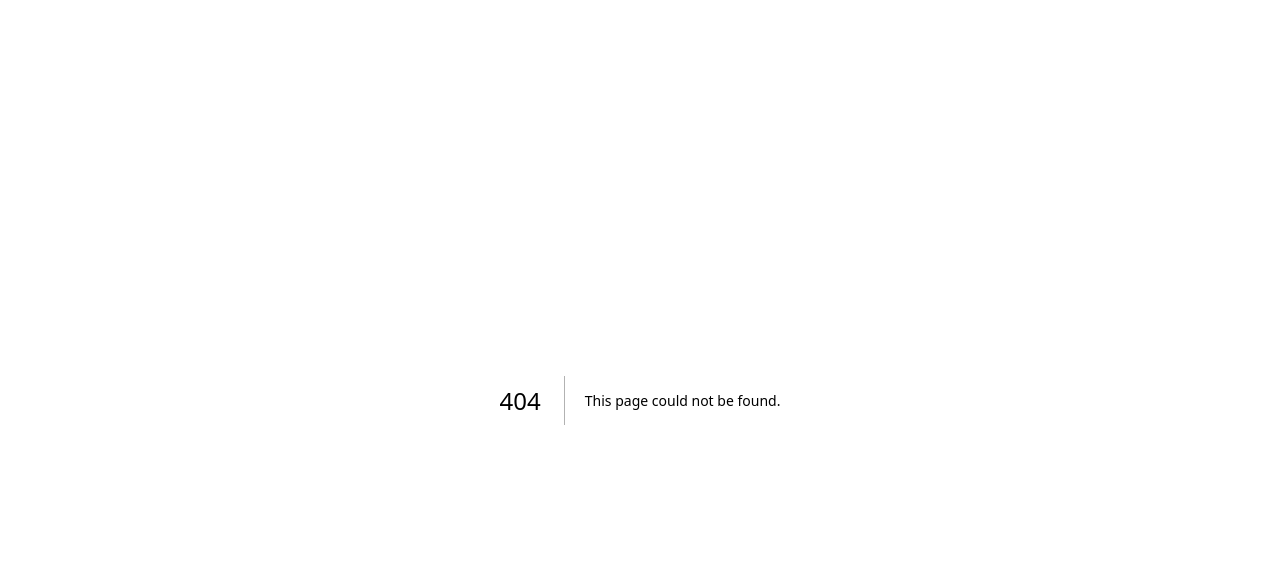
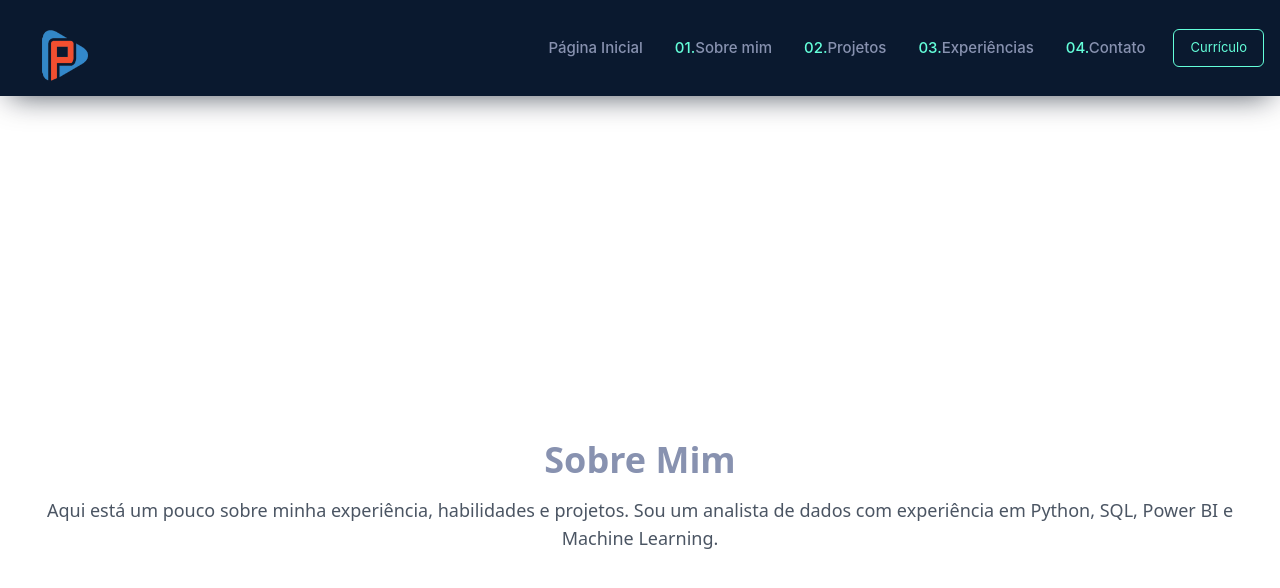
Before and after one commit to pedrosteinmuller/Portfolio2.0, a Next.js app in the folder portfolio_pedrostein/: page /about in a window 1280 px wide. Before the commit this address had no page. Shown: the top 588 px of the page. Built offline with nearby package versions, Linux system fonts and the light colour scheme.

Commit message:
fix: fix some files, adding new contents and starting updating portfolio

```diff
--- a/portfolio_pedrostein/components/Banner.tsx
+++ b/portfolio_pedrostein/components/Banner.tsx
@@ -21,14 +21,14 @@ const Banner = () => {
       transition={{ duration: 0.5, delay: 0.7}}
       className="text-4xl lgl:text-6xl font-titleFont font-semibold flex flex-col"
       >
-        Pedro Steinmüller Pimentel. <span className="text-textDark mt-2 lgl:mt-4">Apaixonado por tecnologia e ciência.</span>
+        Pedro Steinmüller Pimentel <span className="text-textDark mt-2 lgl:mt-4">Apaixonado por análise de dados</span>
       </motion.h1>
       <motion.p
       initial={{ y:10, opacity: 0 }}
       animate={{ y:0, opacity: 1 }}
       transition={{ duration: 0.5, delay: 0.8}}
       >
-        Sou Desenvolvedor Web Full Stack, Graduado e Mestre em Física. Possuo experiência na área da programação com projetos em React, Typescript, Javascript, Node.js, Python, MongoDB, MySQL, entre outros. Gosto de sempre estar aprendendo coisas novas e me desafiando a resolver problemas.
+        Analista de Dados, Pesquisador Científico e Mestre em Física com experiência em resolução de problemas complexos e análise de Big Data em cenários empresariais e científicos. Gosto de sempre estar aprendendo coisas novas e me desafiando a resolver problemas.
       </motion.p>
       <motion.button
       className="w-52 h-14 text-sm font-titleFont border border-textGreen rounded-md text-textGreen tracking-wide hover:bg-hoverColor duration-300"
--- /dev/null
+++ b/portfolio_pedrostein/components/Layout.tsx
@@ -0,0 +1,15 @@
+import Navbar from "./Navbar";
+import { ReactNode } from "react";
+
+interface LayoutProps {
+  children: ReactNode;
+}
+
+export default function Layout({ children }: LayoutProps) {
+  return (
+    <>
+      <Navbar />
+      <main>{children}</main>
+    </>
+  );
+}
--- a/portfolio_pedrostein/components/Navbar.tsx
+++ b/portfolio_pedrostein/components/Navbar.tsx
@@ -18,7 +18,7 @@ const Navbar = () => {
         <div className='hidden mdl:inline-flex items-center gap-7'>
           <ul className='flex text-[15px] gap-8'>
             <Link
-              href="#home"
+              href="/"
               className='flex items-center gap-1 font-medium text-textDark hover:text-textGreen cursor-pointer duration-300 nav-link'
             >
               <motion.li
@@ -30,7 +30,7 @@ const Navbar = () => {
               </motion.li>
             </Link>
             <Link
-              href="#about"
+              href="/about"
               className='flex items-center gap-1 font-medium text-textDark hover:text-textGreen cursor-pointer duration-300 nav-link'
             >
               <motion.li
@@ -43,7 +43,7 @@ const Navbar = () => {
               </motion.li>
             </Link>
             <Link
-              href="#project"
+              href="/project"
               className='flex items-center gap-1 font-medium text-textDark hover:text-textGreen cursor-pointer duration-300 nav-link'
             >
               <motion.li
@@ -56,7 +56,7 @@ const Navbar = () => {
               </motion.li>
             </Link>
             <Link
-              href="#experience"
+              href="/experience"
               className='flex items-center gap-1 font-medium text-textDark hover:text-textGreen cursor-pointer duration-300 nav-link'
             >
               <motion.li
@@ -69,7 +69,7 @@ const Navbar = () => {
               </motion.li>
             </Link>
             <Link
-              href="#contact"
+              href="/contact"
               className='flex items-center gap-1 font-medium text-textDark hover:text-textGreen cursor-pointer duration-300 nav-link'
             >
               <motion.li
@@ -82,7 +82,7 @@ const Navbar = () => {
               </motion.li>
             </Link>
           </ul>
-          <a href='/assets/pedro_curriculo.pdf' target='_blank'>
+          <a href='/assets/Pedro Steinmuller Pimentel - CV.pdf' target='_blank'>
             <motion.button
               initial={{ opacity: 0 }}
               animate={{ opacity: 1 }}
--- /dev/null
+++ b/portfolio_pedrostein/pages/about.tsx
@@ -0,0 +1,21 @@
+import Layout from "@/components/Layout";
+import Head from "next/head";
+
+export default function About() {
+  return (
+    <Layout>
+      <Head>
+        <title>Sobre Mim | Meu Portfólio</title>
+        <meta name="description" content="Saiba mais sobre mim e minha trajetória profissional." />
+      </Head>
+
+      <main className="min-h-screen flex flex-col items-center justify-center p-8">
+        <h1 className="text-4xl font-bold text-textDark">Sobre Mim</h1>
+        <p className="mt-4 text-lg text-gray-600 max-w-2xl text-center">
+          Aqui está um pouco sobre minha experiência, habilidades e projetos.
+          Sou um analista de dados com experiência em Python, SQL, Power BI e Machine Learning.
+        </p>
+      </main>
+    </Layout>
+  );
+}
--- /dev/null
+++ b/portfolio_pedrostein/pages/contact.tsx
@@ -0,0 +1,21 @@
+import Layout from "@/components/Layout";
+import Head from "next/head";
+
+export default function About() {
+  return (
+    <Layout>
+      <Head>
+        <title>Sobre Mim | Meu Portfólio</title>
+        <meta name="description" content="Saiba mais sobre mim e minha trajetória profissional." />
+      </Head>
+
+      <main className="min-h-screen flex flex-col items-center justify-center p-8">
+        <h1 className="text-4xl font-bold text-textDark">Sobre Mim</h1>
+        <p className="mt-4 text-lg text-gray-600 max-w-2xl text-center">
+          Aqui está um pouco sobre minha experiência, habilidades e projetos.
+          Sou um analista de dados com experiência em Python, SQL, Power BI e Machine Learning.
+        </p>
+      </main>
+    </Layout>
+  );
+}
--- /dev/null
+++ b/portfolio_pedrostein/pages/experiences.tsx
@@ -0,0 +1,20 @@
+import Layout from "@/components/Layout";
+import Head from "next/head";
+
+export default function About() {
+  return (
+    <Layout>
+      <Head>
+        <title>Sobre Mim | Meu Portfólio</title>
+        <meta name="description" content="Saiba mais sobre mim e minha trajetória profissional." />
+      </Head>
+
+      <main className="min-h-screen flex flex-col items-center justify-center p-8">
+        <h1 className="text-4xl font-bold text-textDark">Sobre Mim</h1>
+        <p className="mt-4 text-lg text-gray-600 max-w-2xl text-center">
+         Experiências
+        </p>
+      </main>
+    </Layout>
+  );
+}
--- /dev/null
+++ b/portfolio_pedrostein/pages/project.tsx
@@ -0,0 +1,20 @@
+import Layout from "@/components/Layout";
+import Head from "next/head";
+
+export default function About() {
+  return (
+    <Layout>
+      <Head>
+        <title>Sobre Mim | Meu Portfólio</title>
+        <meta name="description" content="Saiba mais sobre mim e minha trajetória profissional." />
+      </Head>
+
+      <main className="min-h-screen flex flex-col items-center justify-center p-8">
+        <h1 className="text-4xl font-bold text-textDark">Sobre Mim</h1>
+        <p className="mt-4 text-lg text-gray-600 max-w-2xl text-center">
+          Projetos
+        </p>
+      </main>
+    </Layout>
+  );
+}
```
Also changed, not shown: portfolio_pedrostein/package.json (+8 -5 lines), 2 other files (tests, documents, lock files or other folders).
